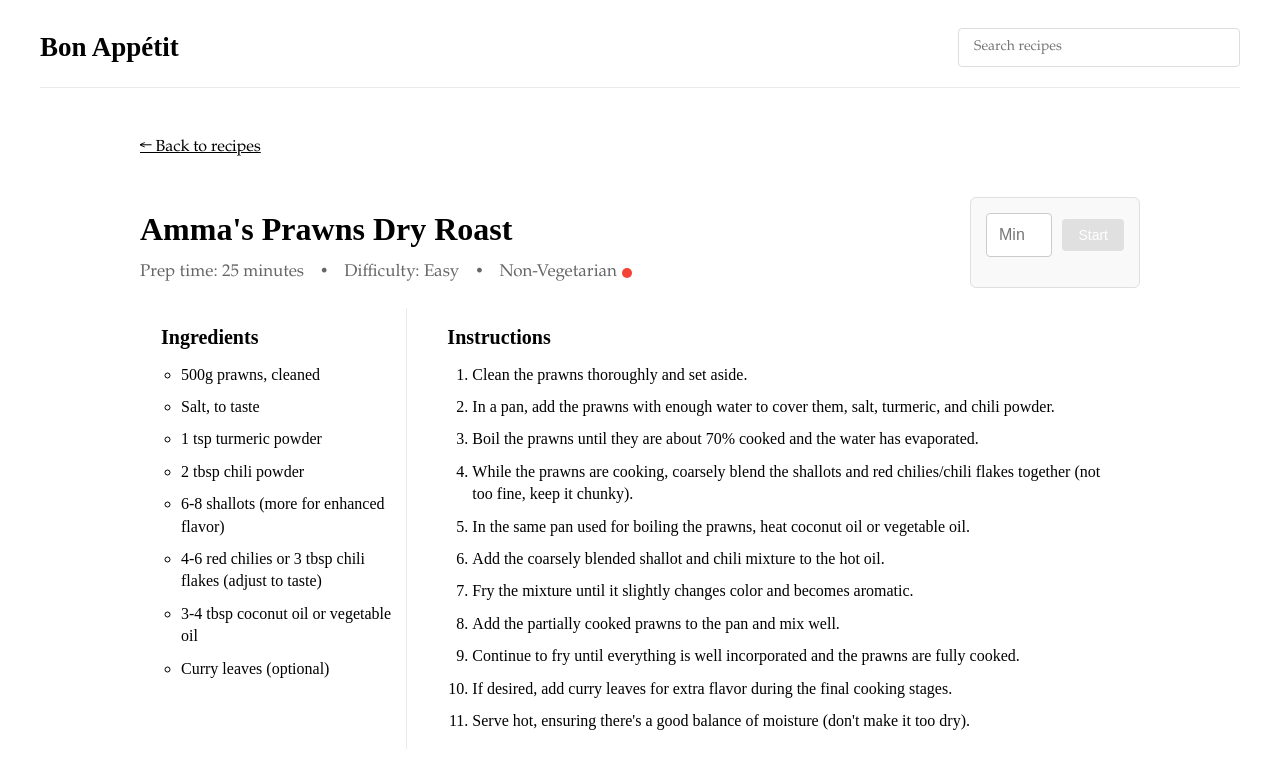
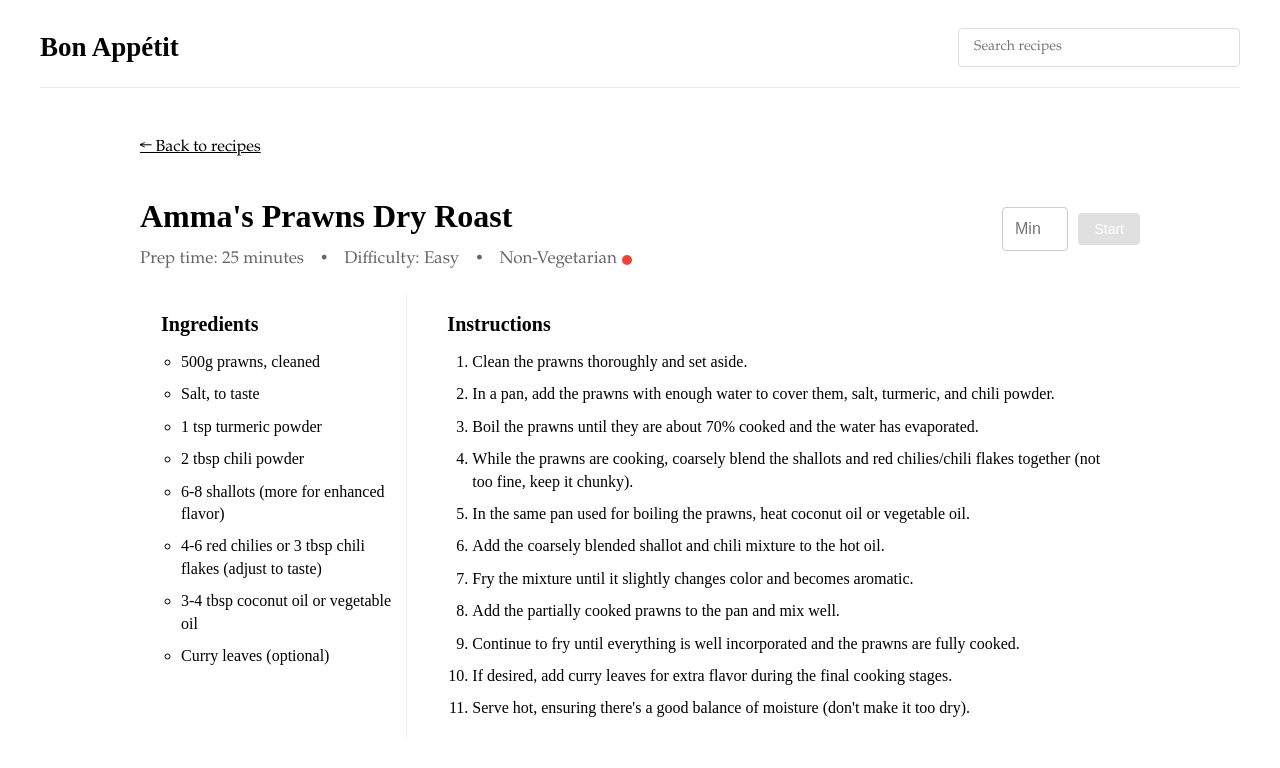
Before and after one commit to vighnesh-radhakrishnan/bon-appetit, a React (Vite) app: page /#/recipe/1 in a window 1280 px wide. Shown: the top 768 px of the page. Built offline with nearby package versions, Linux system fonts and the light colour scheme; a web font is replaced by a local one.

Commit message:
div styling change

```diff
--- a/src/components/RecipeTimer.jsx
+++ b/src/components/RecipeTimer.jsx
@@ -62,16 +62,7 @@ const RecipeTimer = () => {
   };
 
   return (
-    <div
-      style={{
-        marginTop: "20px",
-        marginBottom: "20px",
-        padding: "15px",
-        borderRadius: "6px",
-        border: "1px solid #e0e0e0",
-        backgroundColor: "#f9f9f9",
-      }}
-    >
+    <div>
       <div
         style={{
           display: "flex",
--- a/src/pages/RecipePage.jsx
+++ b/src/pages/RecipePage.jsx
@@ -107,7 +107,7 @@ const RecipePage = () => {
         style={{
           display: "flex",
           justifyContent: "space-between",
-          alignItems: "end",
+          alignItems: "center",
         }}
       >
         <div>
```
